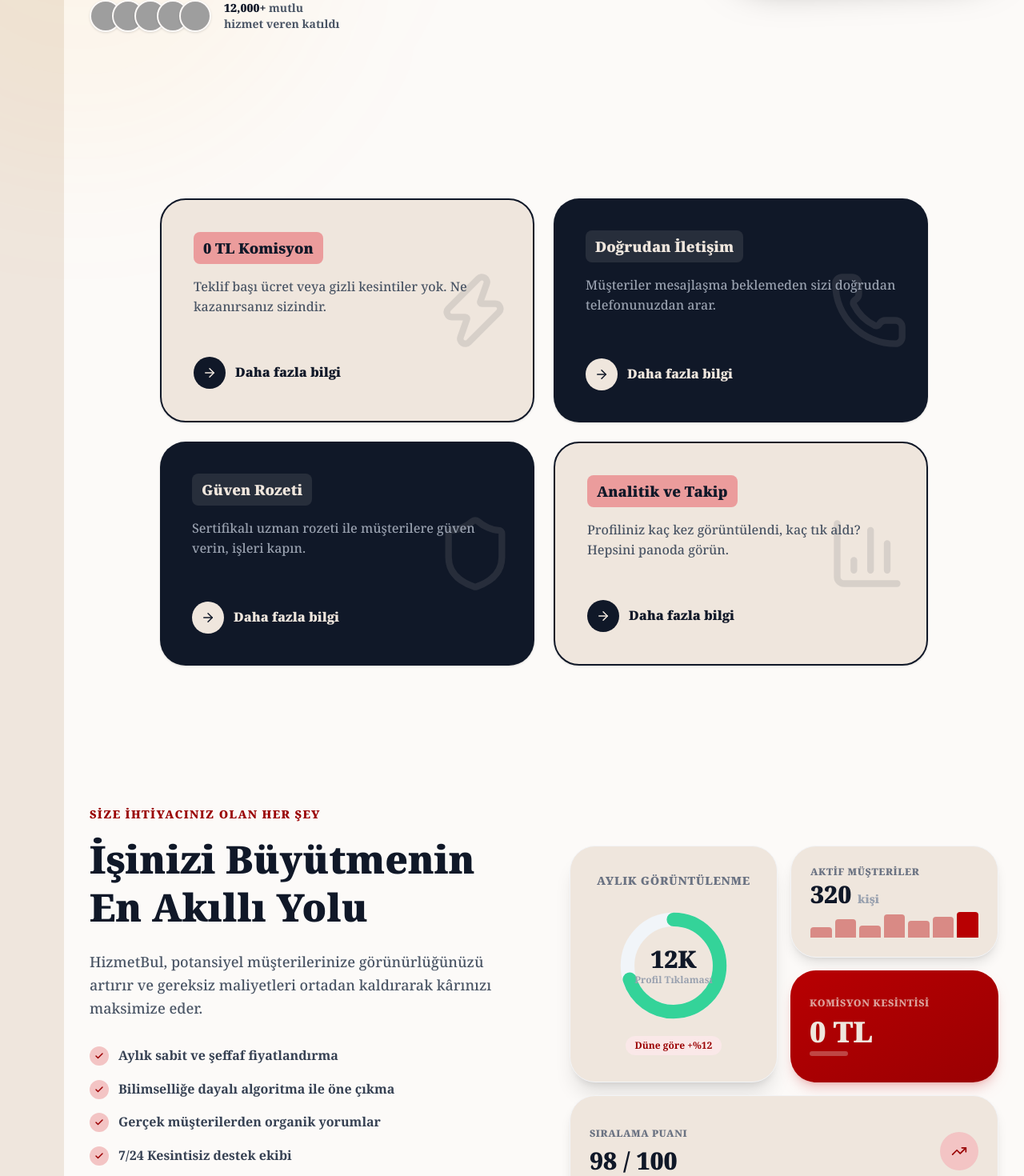
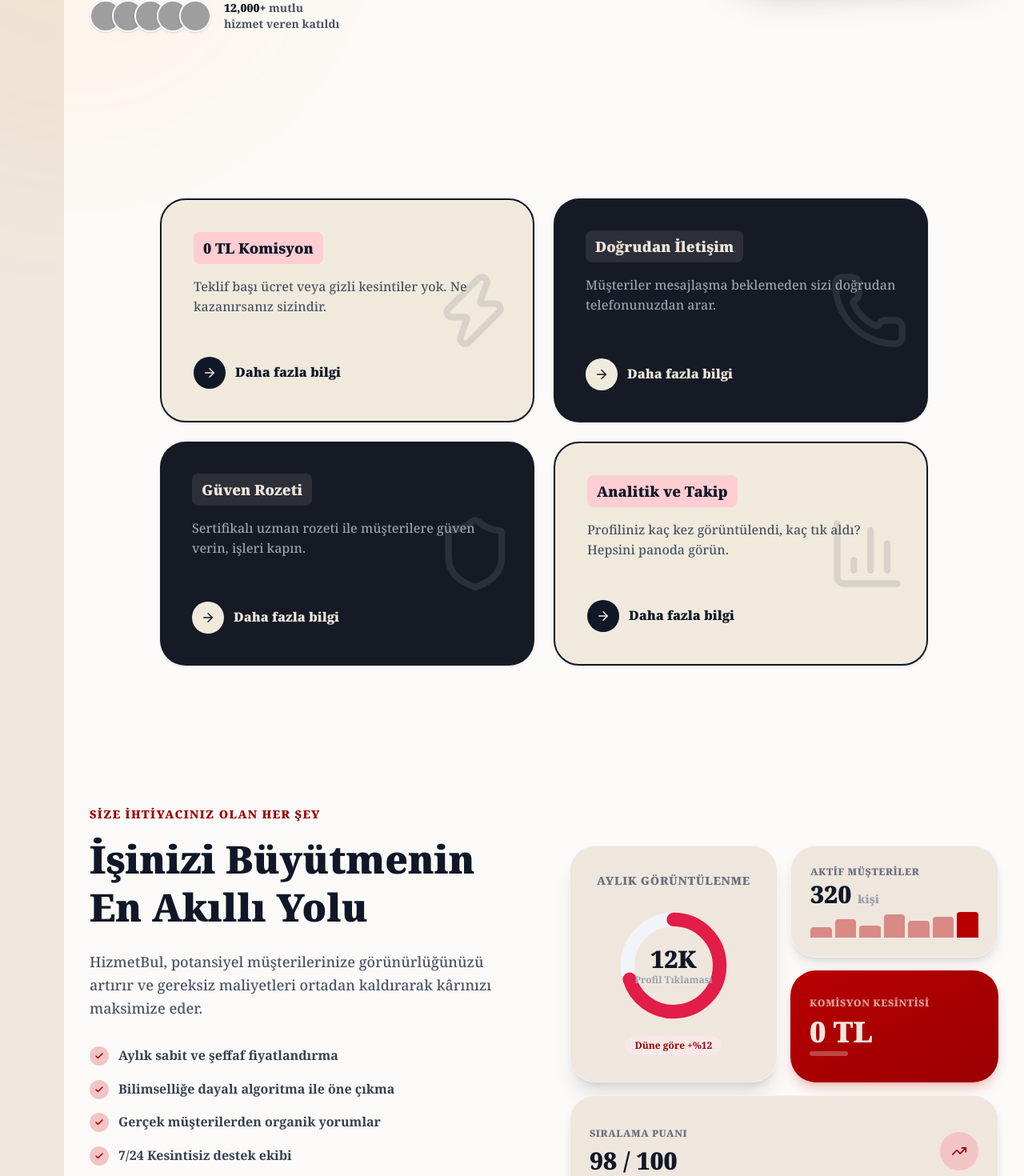
Before and after one commit to enesdemiryurek/HizmetBulApp, a Next.js app in the folder frontend/: page /hizmet-veren in a window 1280 px wide. Shown: the part 805-2275 px from the top of the page at 80% size. Built offline with nearby package versions, Linux system fonts and the light colour scheme; no server answers; grey boxes are pictures that could not be loaded.

Commit message:
fix: bento grid colors to red, features grid light cards to warm cream

```diff
--- a/frontend/app/hizmet-veren/page.tsx
+++ b/frontend/app/hizmet-veren/page.tsx
@@ -218,10 +218,10 @@ export default function HizmetVerenPage() {
       <section id="ozellikler" className="py-20 px-4 sm:px-6 lg:px-8 max-w-5xl mx-auto">
         <div className="grid grid-cols-1 md:grid-cols-2 gap-6">
 
-          {/* Card 1: White */}
-          <motion.div variants={fadeUp} initial="hidden" whileInView="show" viewport={{ once: true }} className="bg-white rounded-[2rem] p-10 border-2 border-gray-900 shadow-sm relative overflow-hidden group hover:shadow-xl transition-shadow flex flex-col justify-between min-h-[280px]">
+          {/* Card 1: Cream */}
+          <motion.div variants={fadeUp} initial="hidden" whileInView="show" viewport={{ once: true }} className="bg-[#f0eadd] rounded-[2rem] p-10 border-2 border-gray-900 shadow-sm relative overflow-hidden group hover:shadow-xl transition-shadow flex flex-col justify-between min-h-[280px]">
             <div className="relative z-10">
-              <div className="inline-block bg-rose-200 text-gray-900 font-black px-3 py-1.5 text-lg rounded-lg mb-4">
+              <div className="inline-block bg-[#ffcdd2] text-gray-900 font-black px-3 py-1.5 text-lg rounded-lg mb-4">
                 0 TL Komisyon
               </div>
               <p className="text-gray-600 font-medium">Teklif başı ücret veya gizli kesintiler yok. Ne kazanırsanız sizindir.</p>
@@ -230,7 +230,7 @@ export default function HizmetVerenPage() {
                <Zap size={100} className="text-gray-900" />
             </div>
             <div className="flex items-center gap-3 mt-8 text-gray-900 font-black relative z-10">
-              <div className="w-10 h-10 rounded-full bg-gray-900 flex items-center justify-center text-white group-hover:translate-x-1 transition-transform">
+              <div className="w-10 h-10 rounded-full bg-gray-900 flex items-center justify-center text-[#f0eadd] group-hover:translate-x-1 transition-transform">
                 <ArrowRight size={18} />
               </div>
               Daha fazla bilgi
@@ -238,7 +238,7 @@ export default function HizmetVerenPage() {
           </motion.div>
 
           {/* Card 2: Black */}
-          <motion.div variants={fadeUp} initial="hidden" whileInView="show" viewport={{ once: true }} className="bg-gray-900 text-white rounded-[2rem] p-10 shadow-sm relative overflow-hidden group hover:shadow-xl transition-shadow flex flex-col justify-between min-h-[280px]">
+          <motion.div variants={fadeUp} initial="hidden" whileInView="show" viewport={{ once: true }} className="bg-[#151a25] text-white rounded-[2rem] p-10 shadow-sm relative overflow-hidden group hover:shadow-xl transition-shadow flex flex-col justify-between min-h-[280px]">
             <div className="relative z-10">
               <div className="inline-block bg-white/10 text-white font-black px-3 py-1.5 text-lg rounded-lg mb-4">
                 Doğrudan İletişim
@@ -249,7 +249,7 @@ export default function HizmetVerenPage() {
                <Phone size={100} className="text-white" />
             </div>
             <div className="flex items-center gap-3 mt-8 text-white font-black relative z-10">
-              <div className="w-10 h-10 rounded-full bg-white flex items-center justify-center text-gray-900 group-hover:translate-x-1 transition-transform">
+              <div className="w-10 h-10 rounded-full bg-[#f0eadd] flex items-center justify-center text-gray-900 group-hover:translate-x-1 transition-transform">
                 <ArrowRight size={18} />
               </div>
               Daha fazla bilgi
@@ -257,7 +257,7 @@ export default function HizmetVerenPage() {
           </motion.div>
 
           {/* Card 3: Black */}
-          <motion.div variants={fadeUp} initial="hidden" whileInView="show" viewport={{ once: true }} className="bg-gray-900 text-white rounded-[2rem] p-10 shadow-sm relative overflow-hidden group hover:shadow-xl transition-shadow flex flex-col justify-between min-h-[280px]">
+          <motion.div variants={fadeUp} initial="hidden" whileInView="show" viewport={{ once: true }} className="bg-[#151a25] text-white rounded-[2rem] p-10 shadow-sm relative overflow-hidden group hover:shadow-xl transition-shadow flex flex-col justify-between min-h-[280px]">
             <div className="relative z-10">
               <div className="inline-block bg-white/10 text-white font-black px-3 py-1.5 text-lg rounded-lg mb-4">
                 Güven Rozeti
@@ -268,17 +268,17 @@ export default function HizmetVerenPage() {
                <Shield size={100} className="text-white" />
             </div>
             <div className="flex items-center gap-3 mt-8 text-white font-black relative z-10">
-              <div className="w-10 h-10 rounded-full bg-white flex items-center justify-center text-gray-900 group-hover:translate-x-1 transition-transform">
+              <div className="w-10 h-10 rounded-full bg-[#f0eadd] flex items-center justify-center text-gray-900 group-hover:translate-x-1 transition-transform">
                 <ArrowRight size={18} />
               </div>
               Daha fazla bilgi
             </div>
           </motion.div>
 
-          {/* Card 4: White */}
-          <motion.div variants={fadeUp} initial="hidden" whileInView="show" viewport={{ once: true }} className="bg-white rounded-[2rem] p-10 border-2 border-gray-900 shadow-sm relative overflow-hidden group hover:shadow-xl transition-shadow flex flex-col justify-between min-h-[280px]">
+          {/* Card 4: Cream */}
+          <motion.div variants={fadeUp} initial="hidden" whileInView="show" viewport={{ once: true }} className="bg-[#f0eadd] rounded-[2rem] p-10 border-2 border-gray-900 shadow-sm relative overflow-hidden group hover:shadow-xl transition-shadow flex flex-col justify-between min-h-[280px]">
             <div className="relative z-10">
-              <div className="inline-block bg-rose-200 text-gray-900 font-black px-3 py-1.5 text-lg rounded-lg mb-4">
+              <div className="inline-block bg-[#ffcdd2] text-gray-900 font-black px-3 py-1.5 text-lg rounded-lg mb-4">
                 Analitik ve Takip
               </div>
               <p className="text-gray-600 font-medium">Profiliniz kaç kez görüntülendi, kaç tık aldı? Hepsini panoda görün.</p>
@@ -287,7 +287,7 @@ export default function HizmetVerenPage() {
                <BarChart3 size={100} className="text-gray-900" />
             </div>
             <div className="flex items-center gap-3 mt-8 text-gray-900 font-black relative z-10">
-              <div className="w-10 h-10 rounded-full bg-gray-900 flex items-center justify-center text-white group-hover:translate-x-1 transition-transform">
+              <div className="w-10 h-10 rounded-full bg-gray-900 flex items-center justify-center text-[#f0eadd] group-hover:translate-x-1 transition-transform">
                 <ArrowRight size={18} />
               </div>
               Daha fazla bilgi
@@ -342,7 +342,7 @@ export default function HizmetVerenPage() {
                 <div className="relative w-36 h-36 flex items-center justify-center mb-4">
                   <svg className="w-full h-full transform -rotate-90" viewBox="0 0 100 100">
                     <circle cx="50" cy="50" r="40" fill="none" stroke="#f1f5f9" strokeWidth="12" strokeLinecap="round" />
-                    <circle cx="50" cy="50" r="40" fill="none" stroke="#34d399" strokeWidth="12" strokeLinecap="round" strokeDasharray="251" strokeDashoffset="75" />
+                    <circle cx="50" cy="50" r="40" fill="none" stroke="#e11d48" strokeWidth="12" strokeLinecap="round" strokeDasharray="251" strokeDashoffset="75" />
                   </svg>
                   <div className="absolute inset-0 flex flex-col items-center justify-center">
                     <span className="text-3xl font-black text-gray-900 dark:text-white">12K</span>
```
